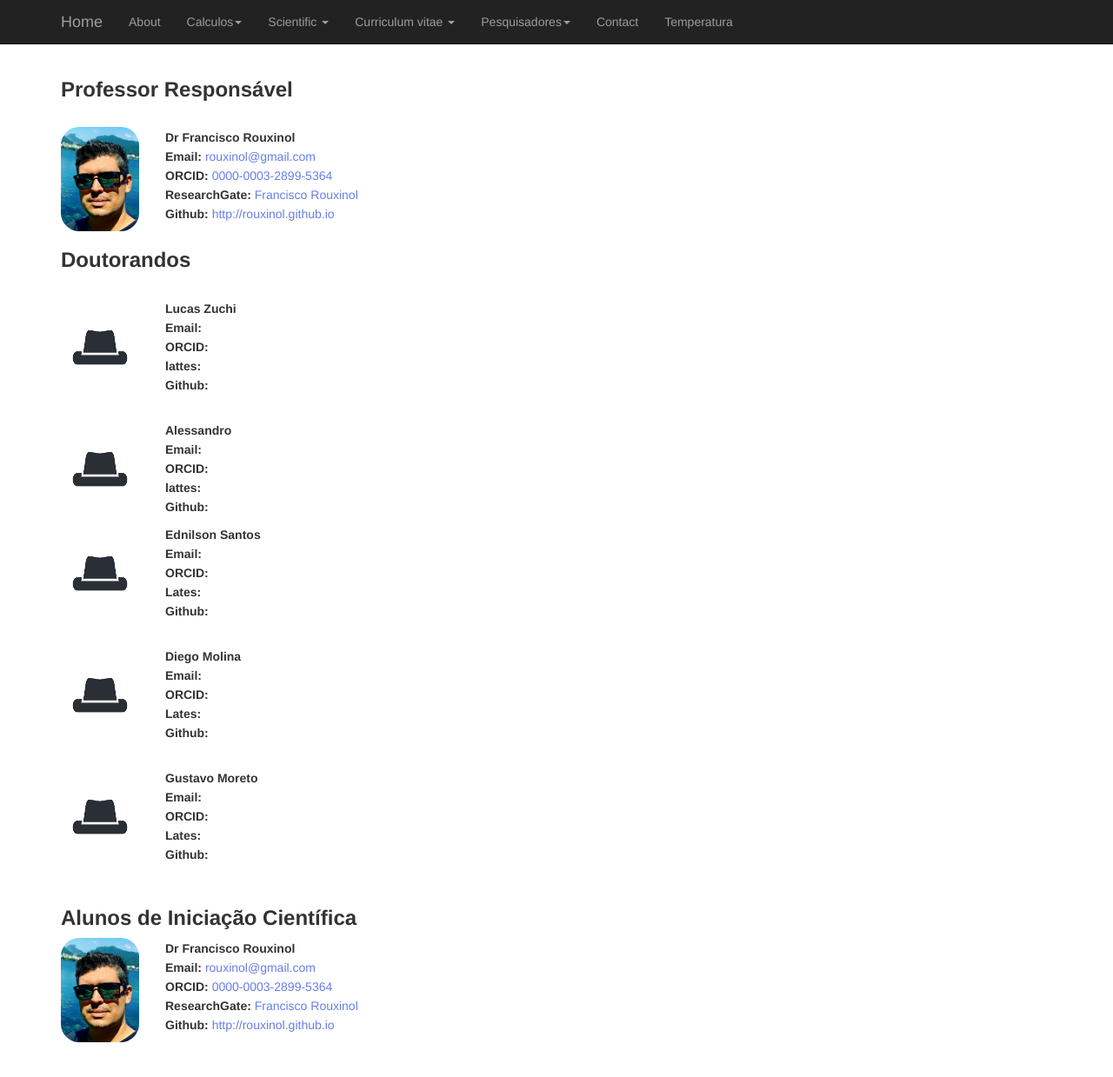
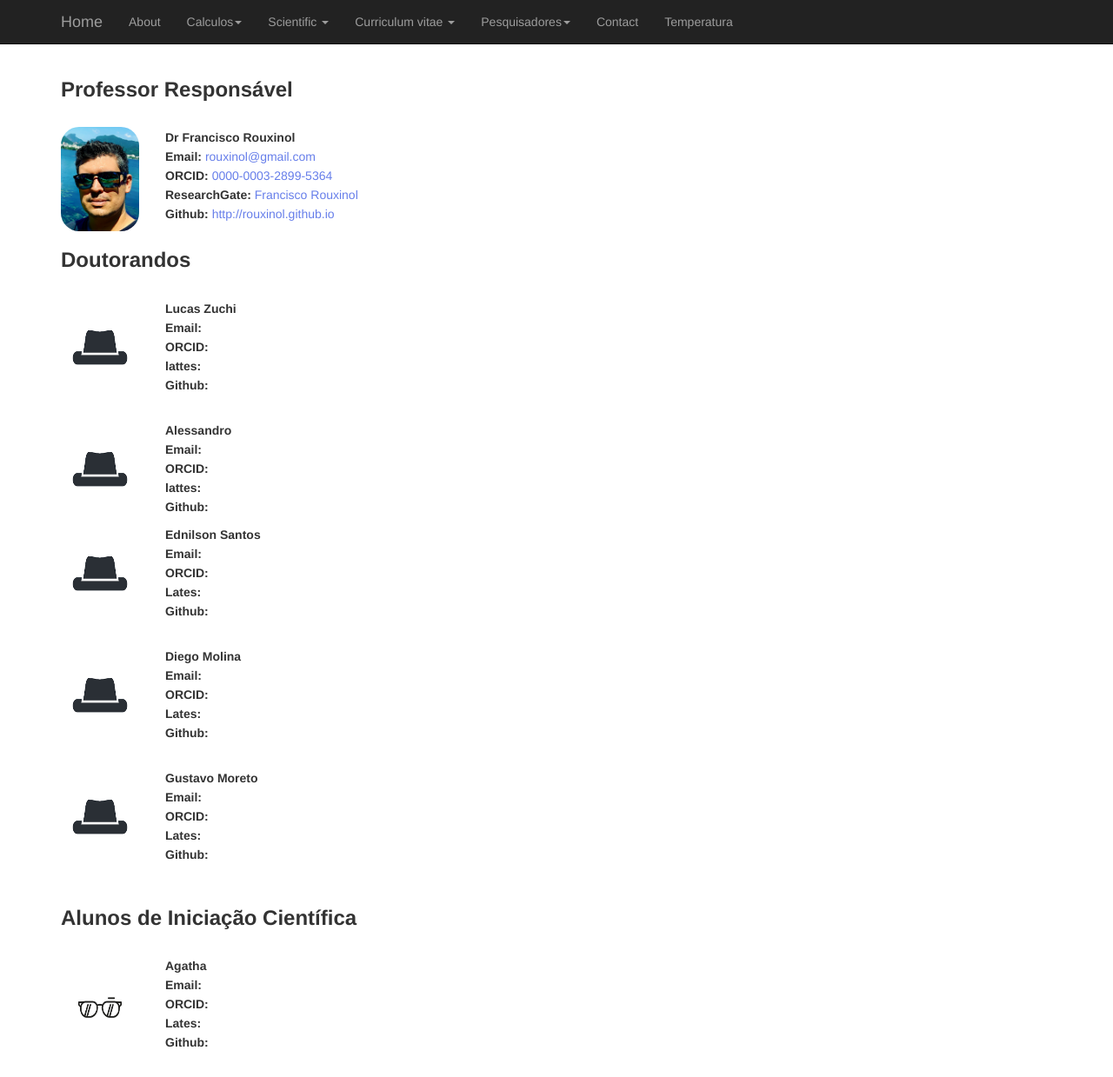
Before and after one commit to Rouxinol-Research-Lab/Rouxinol-Research-Lab.github.io, a Jekyll site: the page built from pesquisadores_atuais.html, in a window 1280 px wide and 1239 px high. Shown: the whole window at 87% size. Built offline with Jekyll 4.4.1, drawn with Linux system fonts in a browser that asks for light colours; Markdown is read by kramdown in place of the engine named in the settings.

Commit message:
tesing research page design

```diff
--- a/pesquisadores_atuais.html
+++ b/pesquisadores_atuais.html
@@ -143,24 +143,27 @@
 
 
 <h3 class="left-center mb15-1920 mt30-1920 color000"><strong>Alunos de Iniciação Científica</strong></h3>
+</br>
+
 
 <table style="width: 100%;" border="0">
     <tbody>
         <tr>
             <td width="90">
                 <a>
-                <img decoding="async" class="alignleft size-full wp-image-76" src="imagens/rouxinol-750x1021.png" alt="people" style="border-radius: 21px;" width="90" height="120">
+                <img decoding="async" class="alignleft size-full wp-image-76" src="imagens/o.jpeg" alt="people" style="border-radius: 21px;" width="90" height="120">
                 </a>
             </td>
             <td>
                <div style="font-size: 1.4rem; line-height: 1.0;padding-left: 30px;">
-                <p style="margin-bottom: 0.8rem;"><strong>Dr Francisco Rouxinol</strong></p>
-                <p style="margin-bottom: 0.8rem;"><strong>Email:</strong> <a href="mailto:rouxinol@gmail.com" style="color: #667eea; text-decoration: none;">rouxinol@gmail.com</a></p>
-                <p style="margin-bottom: 0.8rem;"><strong>ORCID:</strong> <a href="https://orcid.org/0000-0003-2899-5364" target="_blank" rel="noopener" style="color: #667eea; text-decoration: none;">0000-0003-2899-5364</a></p>
-                <p style="margin-bottom: 0.8rem;"><strong>ResearchGate:</strong> <a href="https://www.researchgate.net/profile/Francisco_Rouxinol" target="_blank" rel="noopener" style="color: #667eea; text-decoration: none;">Francisco Rouxinol</a></p>
-                <p style="margin-bottom: 0.8rem;"><strong>Github:</strong> <a href="http://rouxinol.github.io" target="_blank" rel="noopener" style="color: #667eea; text-decoration: none;">http://rouxinol.github.io</a></p>
+                <p style="margin-bottom: 0.8rem;"><strong>Agatha</strong></p>
+                <p style="margin-bottom: 0.8rem;"><strong>Email:</strong> <a href="mailto:" style="color: #667eea; text-decoration: none;"></a></p>
+                <p style="margin-bottom: 0.8rem;"><strong>ORCID:</strong> <a href="" target="_blank" rel="noopener" style="color: #667eea; text-decoration: none;"></a></p>
+                <p style="margin-bottom: 0.8rem;"><strong>Lates:</strong> <a href="" target="_blank" rel="noopener" style="color: #667eea; text-decoration: none;"></a></p>
+                <p style="margin-bottom: 0.8rem;"><strong>Github:</strong> <a href="" target="_blank" rel="noopener" style="color: #667eea; text-decoration: none;"></a></p>
             </div>
             </td>
         </tr>
     </tbody>
 </table>
+</br>
```
Also changed, not shown: imagens/o.jpeg (added).
